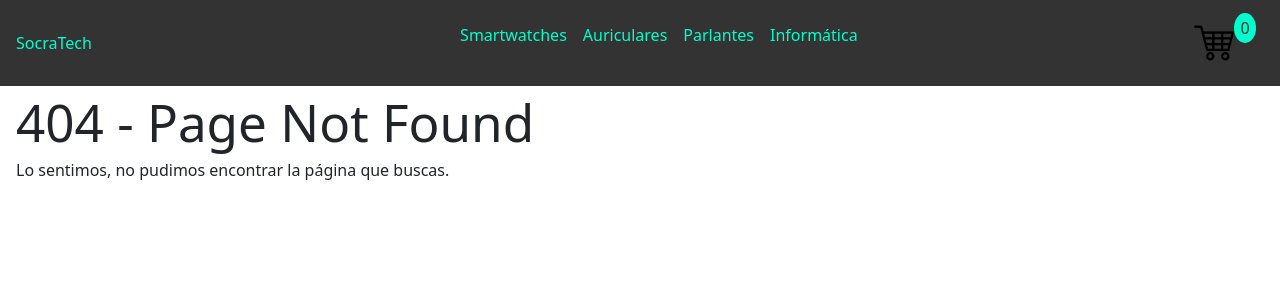
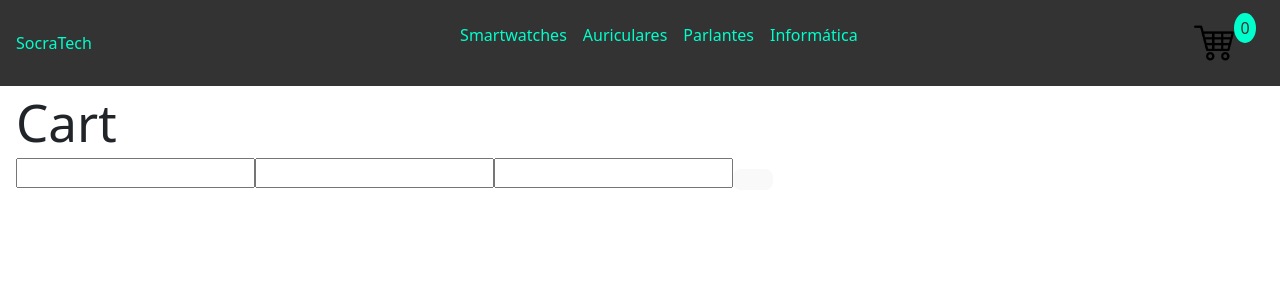
Before and after one commit to gastongomezcuello/CreaTuLanding-GomezCuello, a React (Vite) app: page /cart in a window 1280 px wide. Before the commit this address had no page. Shown: the top 300 px of the page. Built offline with nearby package versions, Linux system fonts and the light colour scheme.

Commit message:
order-to-database

```diff
--- a/src/App.jsx
+++ b/src/App.jsx
@@ -5,6 +5,7 @@ import NavBar from "./components/NavBar";
 import ItemListContainer from "./components/ItemListContainer";
 import ItemDetailContainer from "./components/ItemDetailContainer";
 import PageNotFound from "./components/PageNotFound";
+import Cart from "./components/Cart";
 
 function App() {
   return (
@@ -24,6 +25,7 @@ function App() {
               path="/product/:productId"
               element={<ItemDetailContainer />}
             />
+            <Route path="/cart" element={<Cart />} />
             <Route path="/*" element={<PageNotFound />} />
             <Route path="/404" element={<PageNotFound />} />
           </Routes>
--- /dev/null
+++ b/src/components/Cart.jsx
@@ -0,0 +1,43 @@
+import { useCart } from "../context/cartContext";
+import { addOrder } from "../firebase/db";
+import { serverTimestamp } from "firebase/firestore";
+
+const Cart = () => {
+  const { cart, getTotal } = useCart();
+  const handleSubmit = (e) => {
+    e.preventDefault();
+    const form = e.target;
+    const [name, email, phone] = form.elements;
+
+    const order = {
+      buyer: {
+        name: name.value,
+        email: email.value,
+        phone: phone.value,
+      },
+      items: cart,
+      date: serverTimestamp(),
+      total: getTotal(),
+    };
+
+    addOrder(order);
+  };
+
+  return (
+    <section>
+      <div>
+        <h1>Cart</h1>
+      </div>
+      <div>
+        <form onSubmit={handleSubmit}>
+          <input type="text" required />
+          <input type="email" required />
+          <input type="text" required />
+          <button type="submit"></button>
+        </form>
+      </div>
+    </section>
+  );
+};
+
+export default Cart;
--- a/src/context/CartProvider.jsx
+++ b/src/context/CartProvider.jsx
@@ -29,11 +29,13 @@ const CartProvider = ({ children }) => {
     return cart.reduce((acc, item) => acc + item.quantity, 0);
   };
 
-  console.log(cart);
+  const getTotal = () => {
+    return cart.reduce((acc, item) => acc + item.price * item.quantity, 0);
+  };
 
   return (
     <cartContext.Provider
-      value={{ cart, addItem, removeItem, clearCart, getQuantity }}
+      value={{ cart, addItem, removeItem, clearCart, getQuantity, getTotal }}
     >
       {children}
     </cartContext.Provider>
--- a/src/firebase/db.js
+++ b/src/firebase/db.js
@@ -1,4 +1,4 @@
-import { getFirestore, collection, doc, getDoc, getDocs, query, where, runTransaction } from "firebase/firestore";
+import { getFirestore, collection, doc, getDoc, getDocs, query, where, runTransaction, addDoc } from "firebase/firestore";
 import { app } from "./config";
 
 const db = getFirestore(app);
@@ -25,3 +25,16 @@ export const getProductById = async (id) => {
 
   return docSnap.exists() ? docSnap.data() : null;
 };
+
+export const addOrder = async (order) => {
+  try {
+    const docRef = await addDoc(collection(db, "orders"), order);
+    return docRef.id;
+  } catch (e) {
+
+    console.error("Error adding document: ", e);
+    return null;
+  }
+
+
+};
--- a/src/index.css
+++ b/src/index.css
@@ -20,6 +20,9 @@ a {
 }
 a:hover {
   color: #FFD700;
+}
+a:hover span {
+  background-color: #FFD700;
 }
 
 body {
```
